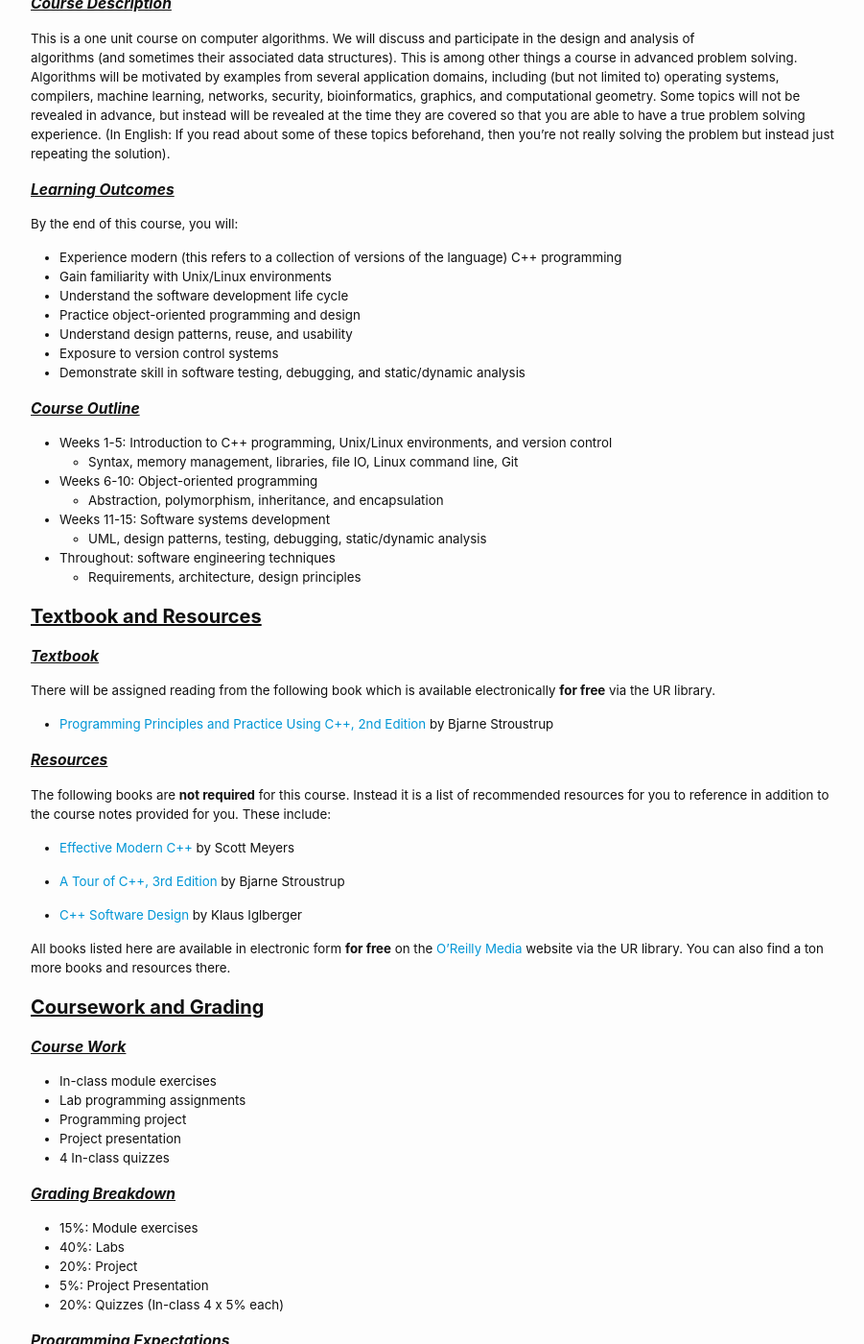
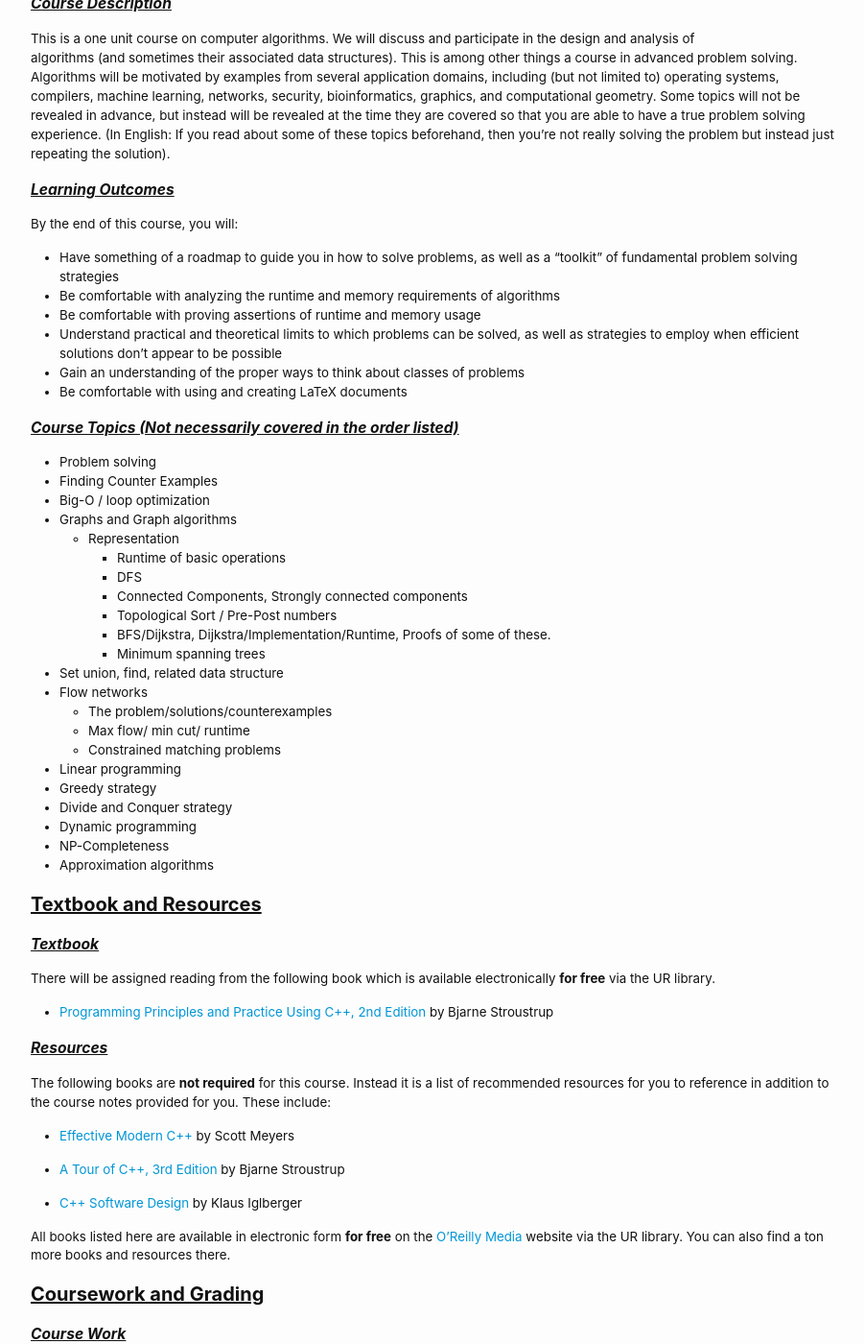
Before and after one commit to CMSC315-S2-Spring-2025/CMSC315-S2-Spring-2025.github.io, a Jekyll site: the page built from syllabus.md, in a window 1280 px wide and 1400 px high, scrolled down 826 px. Shown: the whole window at 96% size, without its empty margins (188-1089 px from the left). Built offline with Jekyll 4.4.1, drawn with Linux system fonts in a browser that asks for light colours.

Commit message:
More changes to syllabus.html to convert to 315

```diff
--- a/syllabus.md
+++ b/syllabus.md
@@ -49,25 +49,39 @@ algorithms (and sometimes their associated data structures). This is among other
 ### Learning Outcomes
 By the end of this course, you will:
 
-- Experience modern (this refers to a collection of versions of the language) C++ programming
-- Gain familiarity with Unix/Linux environments
-- Understand the software development life cycle
-- Practice object-oriented programming and design
-- Understand design patterns, reuse, and usability
-- Exposure to version control systems
-- Demonstrate skill in software testing, debugging, and static/dynamic analysis
+- Have something of a roadmap to guide you in how to solve problems, as well as a "toolkit" of fundamental problem solving strategies
+- Be comfortable with analyzing the runtime and memory requirements of algorithms
+- Be comfortable with proving assertions of runtime and memory usage
+- Understand practical and theoretical limits to which problems can be solved, as well as strategies to employ when efficient solutions don't appear to be possible
+- Gain an understanding of the proper ways to think about classes of problems
+- Be comfortable with using and creating LaTeX documents
 
 
-### Course Outline
 
-- Weeks 1-5: Introduction to C++ programming, Unix/Linux environments, and version control
-  - Syntax, memory management, libraries, ﬁle IO, Linux command line, Git
-- Weeks 6-10: Object-oriented programming
-  - Abstraction, polymorphism, inheritance, and encapsulation
-- Weeks 11-15: Software systems development
-  - UML, design patterns, testing, debugging, static/dynamic analysis
-- Throughout: software engineering techniques
-  - Requirements, architecture, design principles
+### Course Topics (Not necessarily covered in the order listed)
+
+- Problem solving
+- Finding Counter Examples
+- Big-O / loop optimization
+- Graphs and Graph algorithms
+  - Representation
+	- Runtime of basic operations
+	- DFS
+	- Connected Components, Strongly connected components
+	- Topological Sort / Pre-Post numbers
+	- BFS/Dijkstra, Dijkstra/Implementation/Runtime, Proofs of some of these.
+	- Minimum spanning trees
+- Set union, find, related data structure
+- Flow networks
+	- The problem/solutions/counterexamples
+	- Max flow/ min cut/ runtime
+	- Constrained matching problems
+- Linear programming
+- Greedy strategy
+- Divide and Conquer strategy
+- Dynamic programming
+- NP-Completeness
+- Approximation algorithms
 
 ## Textbook and Resources
 
```
